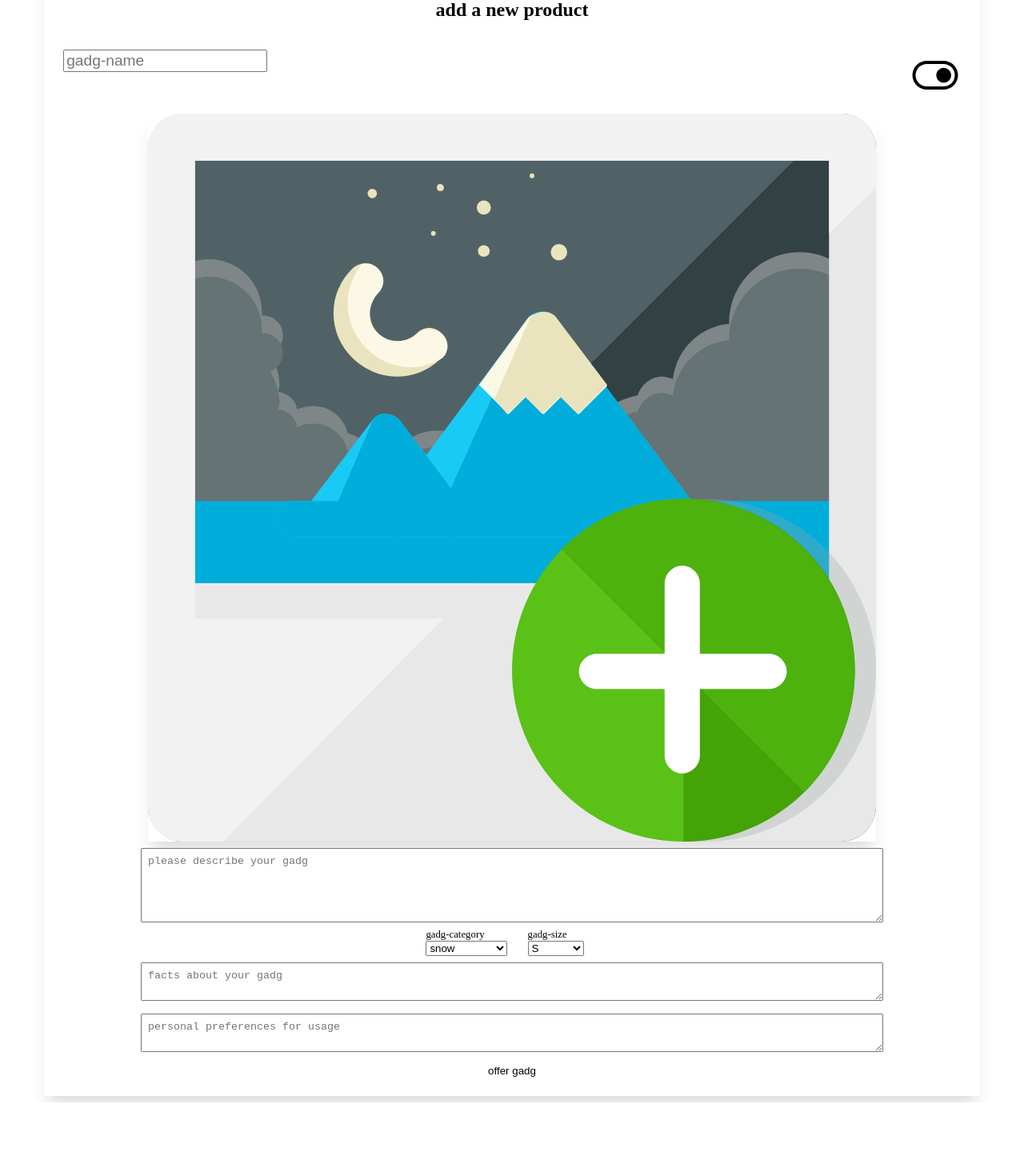
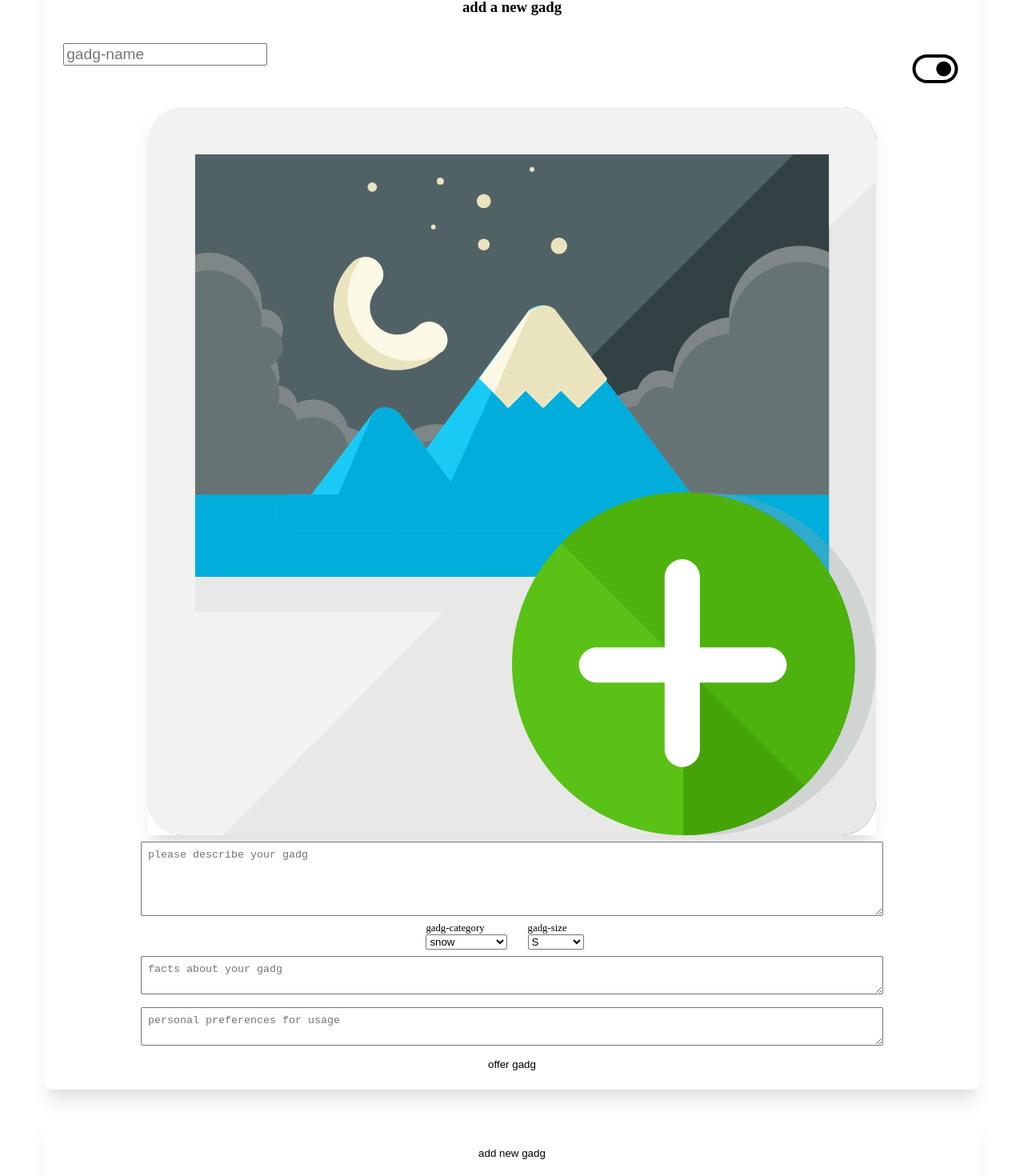
Before and after one commit to m-schwald/capstone, a JavaScript app in the folder client/: page / in a window 1280 px wide. Shown: the part 1321-2791 px from the top of the page at 80% size. Before the commit the page ends 2699 px from the top, so only its background shows below. Built offline with nearby package versions, Linux system fonts and the light colour scheme; the HTML template or start-up script is replaced by a standard one.

Commit message:
:sparkles: Added offering page

```diff
--- a/client/src/App.js
+++ b/client/src/App.js
@@ -1,6 +1,7 @@
 import Nav from "./components/Nav";
 import Product from "./pages/Product";
 import FormNewProduct from "./pages/FormNewProduct";
+import Offering from "./pages/offering";
 
 function App() {
   return (
@@ -8,6 +9,7 @@ function App() {
       <Nav />
       <Product />
       <FormNewProduct />
+      <Offering />
     </>
   );
 }
--- a/client/src/components/Button.js
+++ b/client/src/components/Button.js
@@ -1,32 +1,26 @@
-import styled, { css } from "styled-components";
+import styled from "styled-components";
 
 const Button = styled.button`
   margin: 0.5rem;
   padding: 0.5rem;
   border-radius: 5px;
-  background: var(--orange);
+  background: var(--two);
   color: var(--dark);
   border: none;
+  transition: ease-in-out all 0.4s;
 
   &:hover {
-    background: var(--blue);
+    background: var(--one);
     color: var(--light);
   }
 
   &:active {
-    background: var(--blue);
+    background: var(--one);
     color: var(--light);
   }
   &:focus {
     outline: none;
   }
-
-  ${(props) =>
-    props.submit &&
-    css`
-      width: 30vw;
-      margin: 0 auto;
-    `};
 `;
 
 export default Button;
--- /dev/null
+++ b/client/src/components/CardOffering.js
@@ -0,0 +1,33 @@
+import styled from "styled-components";
+
+import Container from "./Container";
+import Toggle from "./IconToggle";
+import snowboard from "../assets/images/snowboard.jpg";
+import FlexboxRow from "./FlexboxRow";
+
+export default function CardOffering() {
+  return (
+    <CardContainer>
+      <FlexboxRow>
+        <H4>snowboard</H4>
+        <Toggle />
+      </FlexboxRow>
+      <Img src={snowboard} />
+    </CardContainer>
+  );
+}
+
+const Img = styled.img`
+  width: 100%;
+  margin: 0 auto;
+  border-radius: 5%;
+`;
+
+const H4 = styled.h4`
+  color: var(--two);
+  margin: 0;
+`;
+
+const CardContainer = styled(Container)`
+  width: 40vw;
+`;
--- a/client/src/components/Container.js
+++ b/client/src/components/Container.js
@@ -9,6 +9,7 @@ const Container = styled.section`
   height: auto;
   display: flex;
   flex-flow: column nowrap;
+  border-radius: 0.7rem;
 `;
 
 export default Container;
--- a/client/src/components/Nav.js
+++ b/client/src/components/Nav.js
@@ -21,7 +21,7 @@ export default function Nav() {
 }
 
 const Navi = styled.div`
-  background: var(--orange);
+  background: var(--one);
   position: absolute;
   top: 0;
   left: 0;
--- a/client/src/pages/FormNewProduct.js
+++ b/client/src/pages/FormNewProduct.js
@@ -10,7 +10,7 @@ import add_image from "../assets/images/add_image.svg";
 export default function FormNewProduct() {
   return (
     <Container>
-      <H2> add a new product </H2>
+      <H3> add a new gadg </H3>
       <FlexboxRow>
         <InputName placeholder="gadg-name" maxlength="30" />
         <Toggle />
@@ -48,12 +48,12 @@ export default function FormNewProduct() {
         rows="2"
         maxlength="100"
       />
-      <Button submit>offer gadg</Button>
+      <Button_centered>offer gadg</Button_centered>
     </Container>
   );
 }
 
-const H2 = styled.h2`
+const H3 = styled.h3`
   text-align: center;
 `;
 
@@ -97,3 +97,8 @@ const Flexbox = styled.div`
 const Label = styled.label`
   font-size: 0.8rem;
 `;
+
+const Button_centered = styled(Button)`
+  width: 30%;
+  margin: 0 auto;
+`;
--- a/client/src/pages/Product.js
+++ b/client/src/pages/Product.js
@@ -65,6 +65,7 @@ const Image = styled.img`
   height: auto;
   margin: 0 auto;
   padding: 0;
+  border-radius: 5%;
 `;
 
 const FlexboxColumn = styled.div`
--- /dev/null
+++ b/client/src/pages/offering.js
@@ -0,0 +1,47 @@
+import styled from "styled-components";
+
+import Button from "../components/Button";
+import CardOffering from "../components/CardOffering";
+import Container from "../components/Container";
+
+import search from "../assets/images/search.svg";
+
+export default function Offering() {
+  return (
+    <>
+      <Container>
+        <Button_centered> add new gadg</Button_centered>
+        <Flexbox>
+          <H3>my offered gadges</H3>
+          <Search src={search} />
+        </Flexbox>
+        <Flexbox>
+          <CardOffering>map...</CardOffering>
+          <CardOffering>map...</CardOffering>
+          <CardOffering>map...</CardOffering>
+          <CardOffering>map...</CardOffering>
+        </Flexbox>
+      </Container>
+    </>
+  );
+}
+
+const H3 = styled.h3`
+  text-align: center;
+  margin: 0 auto;
+`;
+
+const Button_centered = styled(Button)`
+  width: 30%;
+  margin: 1rem auto;
+`;
+
+const Flexbox = styled.div`
+  display: flex;
+  flex-flow: row wrap;
+`;
+
+const Search = styled.img`
+  width: 3vw;
+  margin-right: 3vw;
+`;
```
Also changed, not shown: client/src/globalStyles.js (+17 -6 lines), client/src/assets/images/search.svg (added), 1 other file (tests, documents, lock files or other folders).
